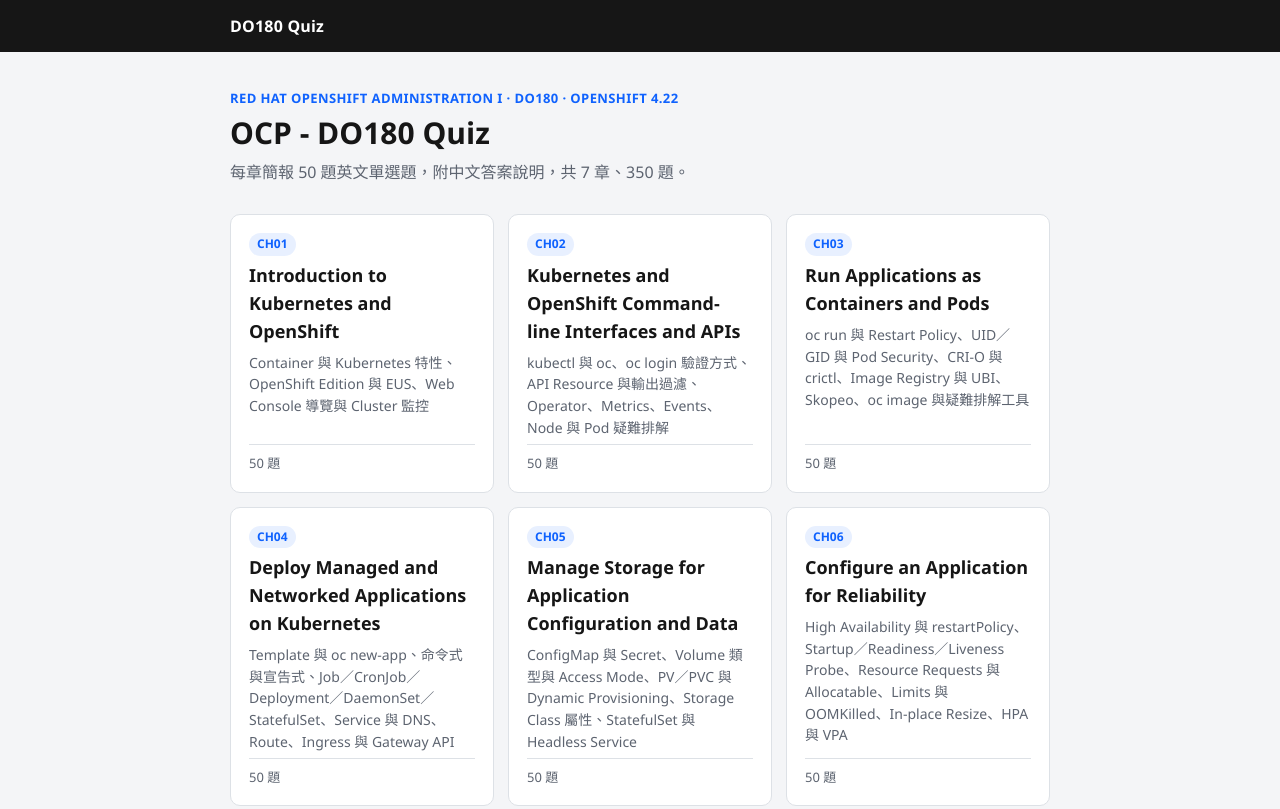
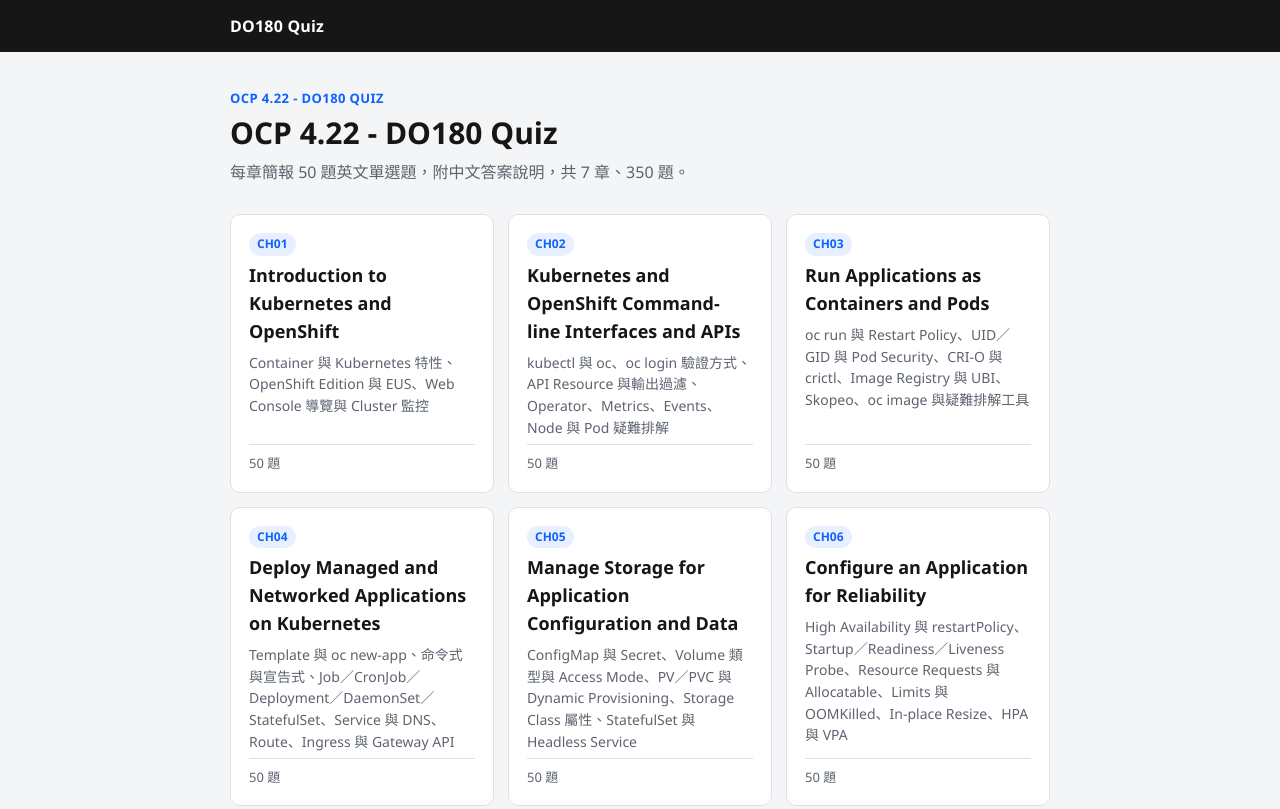
Before and after one commit to MouMouHsu/do180-quiz, a plain HTML site: page index.html in a window 1280 px wide. Shown: the top 809 px of the page. Drawn offline with Linux system fonts and the light colour scheme.

Commit message:
Update index.html

```diff
--- a/index.html
+++ b/index.html
@@ -3,7 +3,7 @@
 <head>
 <meta charset="utf-8">
 <meta name="viewport" content="width=device-width, initial-scale=1">
-<title>OCP - DO180 Quiz</title>
+<title>OCP 4.22 - DO180 Quiz</title>
 <link rel="stylesheet" href="assets/style.css">
 </head>
 <body>
@@ -12,8 +12,8 @@
 </header>
 <main class="wrap">
   <section class="hero">
-    <p class="eyebrow">Red Hat OpenShift Administration I · DO180 · OpenShift 4.22</p>
-    <h1>OCP - DO180 Quiz</h1>
+    <p class="eyebrow">OCP 4.22 - DO180 Quiz</p>
+    <h1>OCP 4.22 - DO180 Quiz</h1>
     <p class="desc">每章簡報 50 題英文單選題，附中文答案說明，共 7 章、350 題。</p>
   </section>
   <ul class="cards">
```
